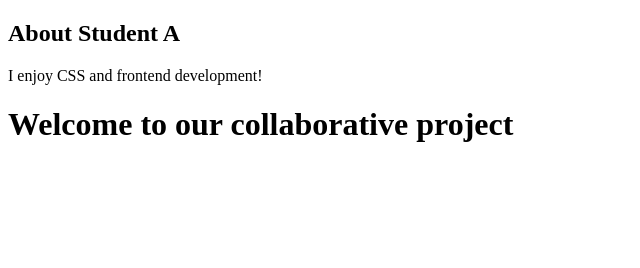
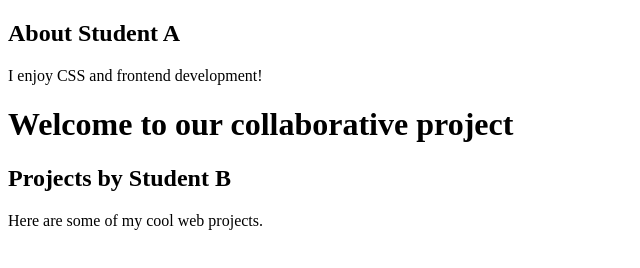
Before and after one commit to Ritesh00007/collab-webpage, a plain HTML site: page index.html in a window 1280 px wide. Shown: the whole page, without its empty margins (0-640 px from the left). Drawn offline with Linux system fonts and the light colour scheme.

Commit message:
Add student B section

```diff
--- a/index.html
+++ b/index.html
@@ -1,5 +1,5 @@
 <!DOCTYPE html>
-<section></section>
+<section>
   <h2>About Student A</h2>
   <p>I enjoy CSS and frontend development!</p>
 </section>
@@ -9,6 +9,9 @@
 </head>
 <body>
   <h1>Welcome to our collaborative project</h1>
-  <!-- Content will go here -->
+  <section>
+    <h2>Projects by Student B</h2>
+    <p>Here are some of my cool web projects.</p>
+  </section>
 </body>
 </html>
```
